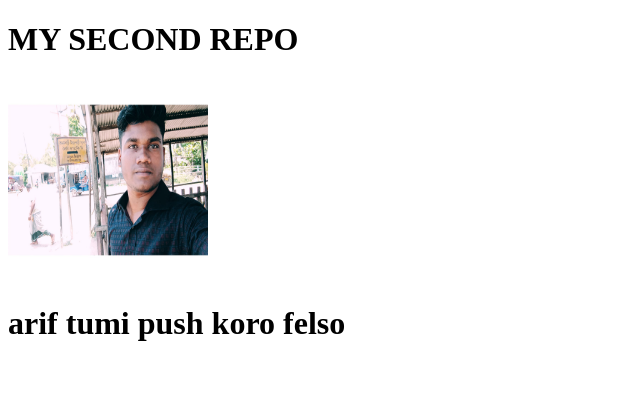
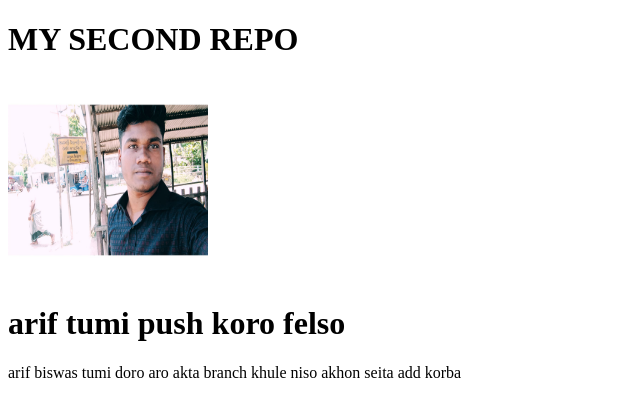
Before and after one commit to arifbiswas/My-2nd-repo, a plain HTML site: page index.html in a window 1280 px wide. Shown: the whole page, without its empty margins (0-640 px from the left). Drawn offline with Linux system fonts and the light colour scheme.

```diff
--- a/index.html
+++ b/index.html
@@ -12,5 +12,6 @@
     <img src="arif.jpg" alt="" width="200"
     height="200">
     <h1> arif tumi push koro felso</h1>
+    <p> arif biswas tumi doro aro akta branch khule niso akhon seita add korba </p>
 </body>
 </html>
```
